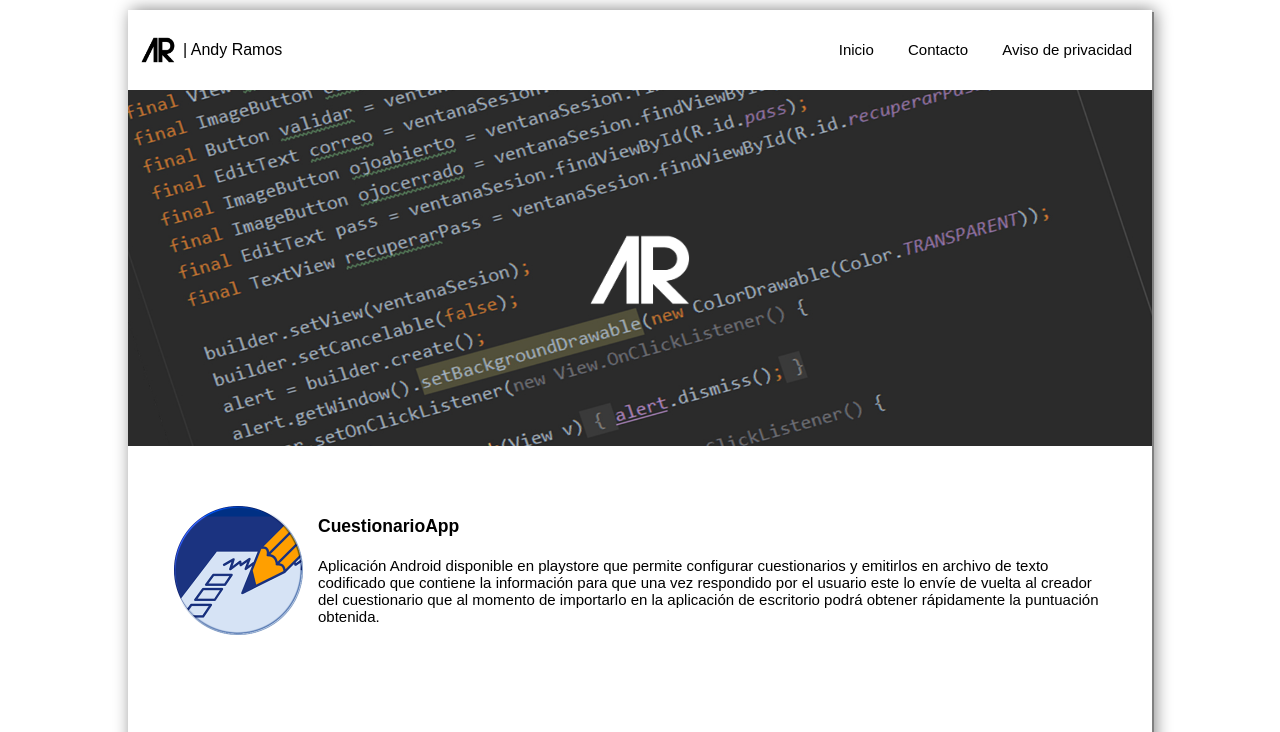
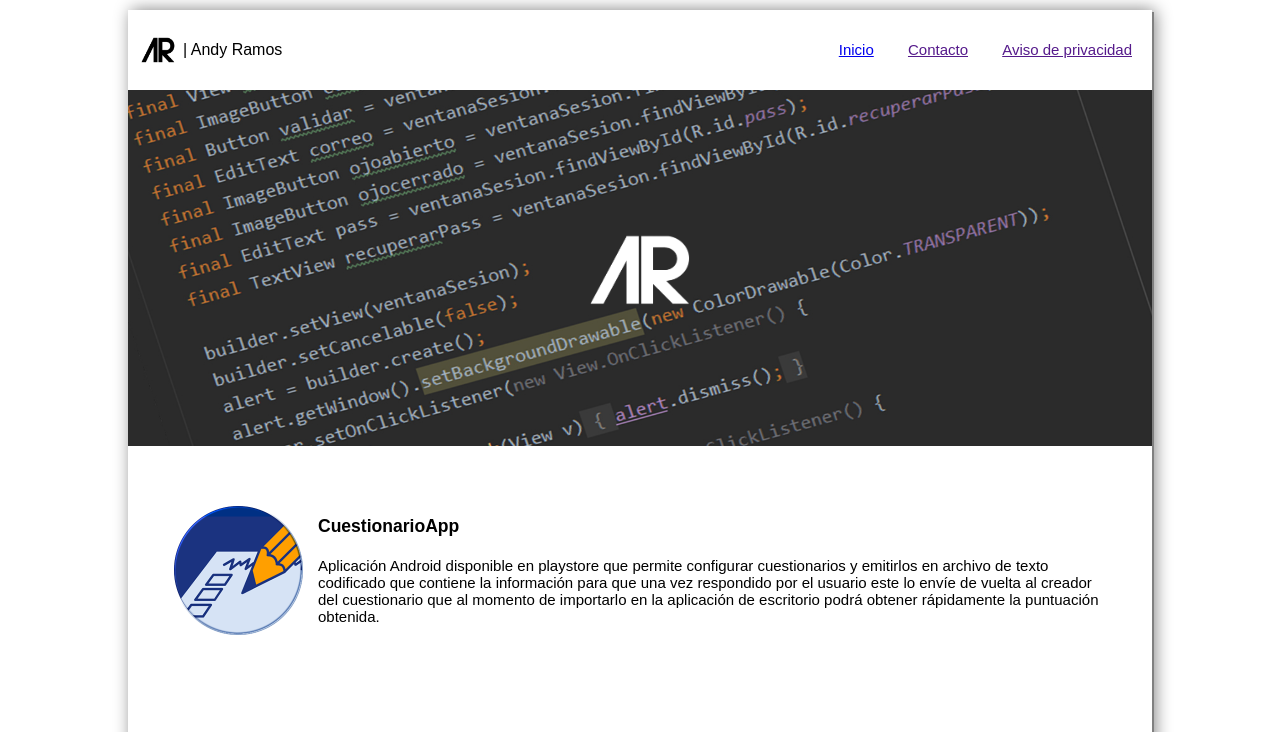
Before and after one commit to andyramosv/aplicaciones, a plain HTML site: page index.html in a window 1280 px wide. Shown: the top 732 px of the page. Drawn offline with Linux system fonts and the light colour scheme.

Commit message:
segunda edición index

```diff
--- a/index.html
+++ b/index.html
@@ -14,9 +14,9 @@
           <p class="textologo" >| Andy Ramos</p>
         </div>
         <ul class="menuopciones">
-          <li class="clickeado" href="https://github.com/andyramosv/aplicaciones/blob/main/index.html">Inicio</li>
-          <li href="">Contacto</li>
-          <li>Aviso de privacidad</li>
+		<li class="clickeado"><a href="https://github.com/andyramosv/aplicaciones/blob/main/index.html">Inicio</a></li>
+	  	<li><a href="">Contacto</a></li>
+		<li><a href="">Aviso de privacidad</a></li>
         </ul>
       </div>
       <div class="banner">
```
